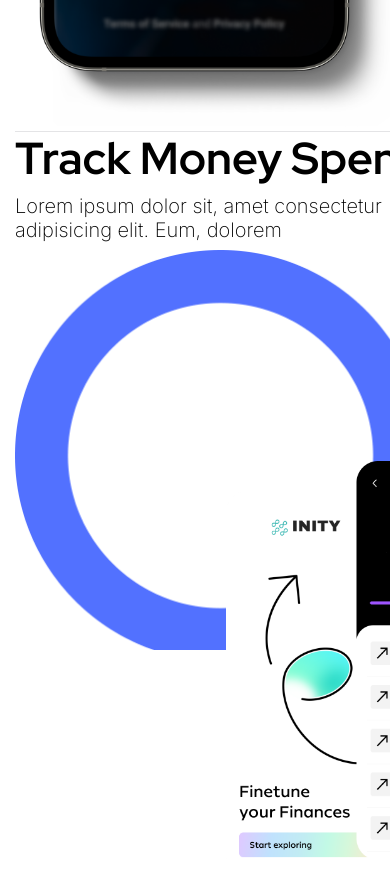
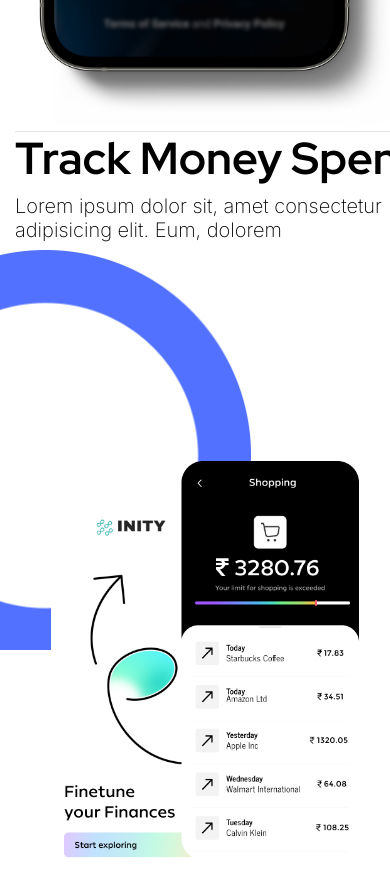
Before and after one commit to MananVij/inity-new, a PHP site: page / in a window 390 px wide; the page is wider, and only the part inside the window is pictured. Shown: the part 1481-2371 px from the top of that part. Run offline with PHP 8.4, Linux system fonts and the light colour scheme; some libraries are stand-ins or nearby versions.

Commit message:
ellipse mobile changed

```diff
--- a/index.html
+++ b/index.html
@@ -201,7 +201,7 @@
 
             </div>
             <div class="col-lg-7 col-sm-12">
-                <div style="background-image: url('./public/Ellipse\ 7.png'); background-size: cover;">
+                <div class="ellipse" style="background-image: url('./public/Ellipse\ 7.png'); background-size: cover;">
                     <img src="./public/7.png" style="position: relative; left: 25vh; top: 25vh;" alt="">
                     <!-- <img src="./public/Ellipse 7.png" style="width: 90%;" alt=""> -->
                 </div>
@@ -265,7 +265,7 @@
 
             </div>
             <div class="col-lg-7 col-sm-12">
-                <div style="background-image: url('./public/Ellipse\ 7.png'); background-size: cover;">
+                <div class="ellipse" style="background-image: url('./public/Ellipse\ 7.png'); background-size: cover;">
                     <img src="./public/7.png" style="position: relative; left: 25vh; top: 25vh;" alt="">
                     <!-- <img src="./public/Ellipse 7.png" style="width: 90%;" alt=""> -->
                 </div>
--- a/public/index.css
+++ b/public/index.css
@@ -29,6 +29,10 @@ a:hover {
     }
     .tagline-img {
         padding-top: 0;
+    }
+    .ellipse {
+        position: relative;
+        right: 45vw;
     }
 
 }
```
